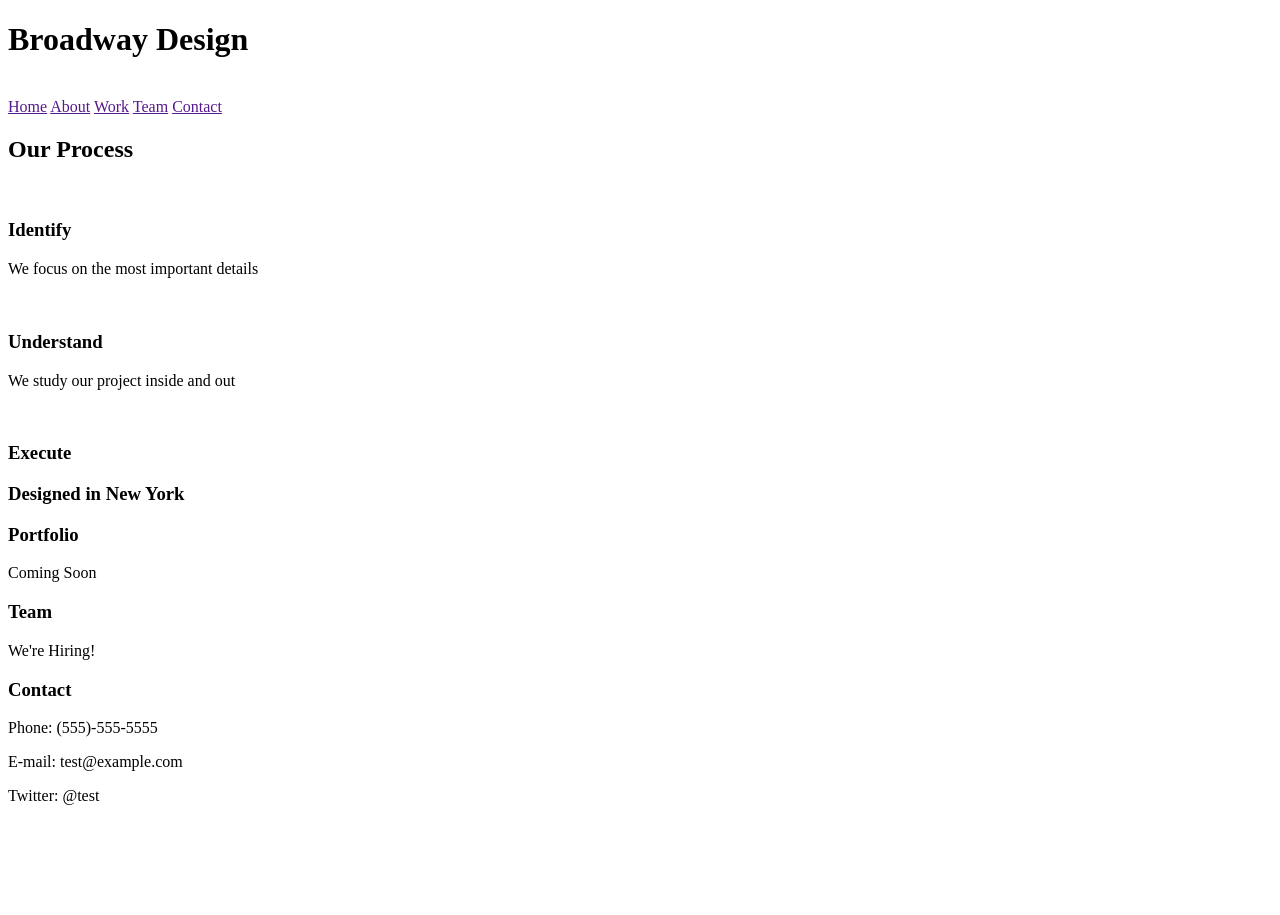
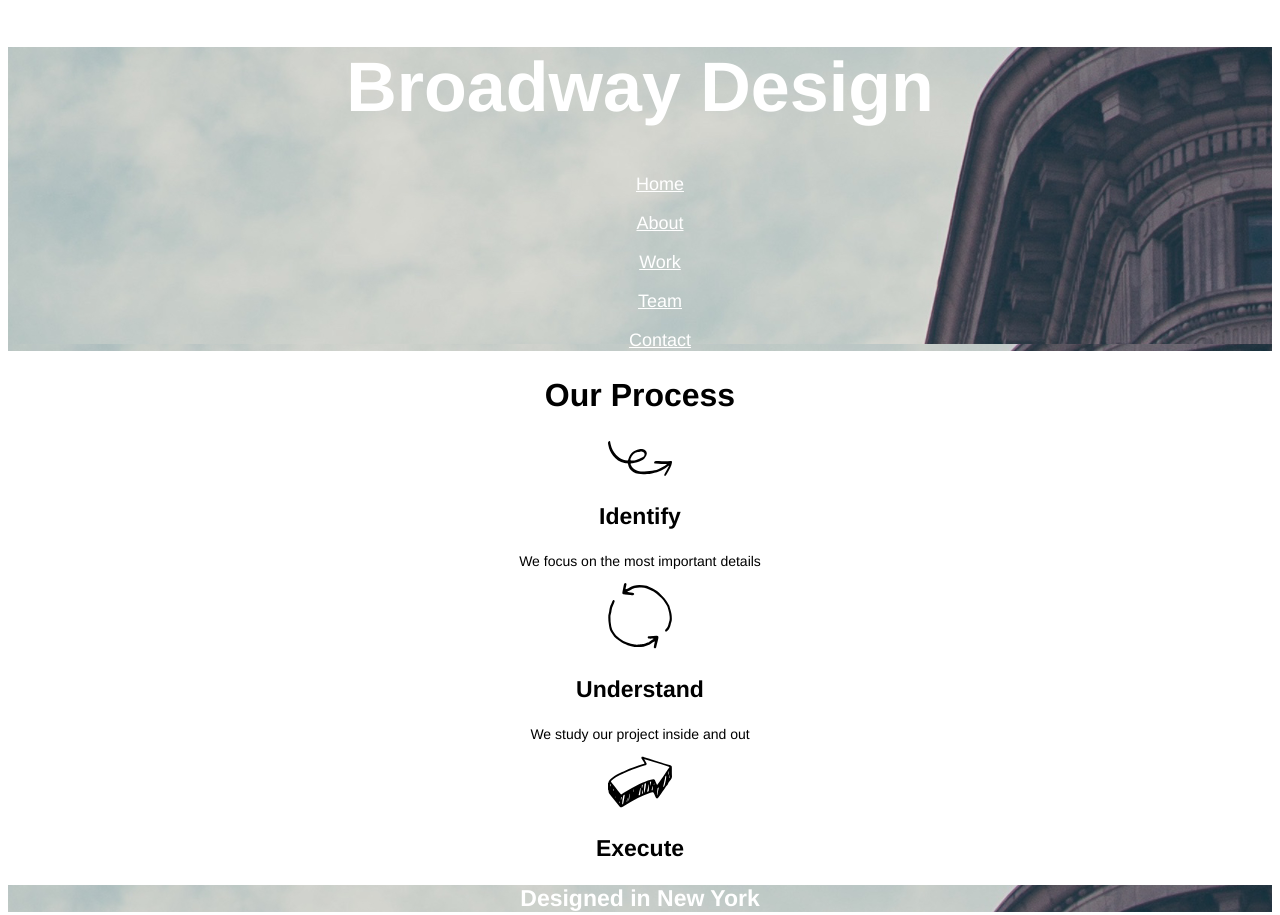
Before and after one commit to playmore99/Broadway-design, a plain HTML site: page index.html in a window 1280 px wide. Shown: the top 915 px of the page. Before the commit the page ends 821 px from the top, so only its background shows below. Drawn offline with Linux system fonts and the light colour scheme; files that its build step writes are made by us from their sources.

Commit message:
HTML and CS work in progress

```diff
--- a/index.html
+++ b/index.html
@@ -3,31 +3,36 @@
   <head>
     <meta charset="utf-8">
     <title>Broadway Design</title>
-    <link href="resources/css/style.css" type="style/css" rel="stylesheet" />
+    <link href="resources/style.css" type="text/css" rel="stylesheet" />
   </head>
   <body>
     <div id="page">
-      <div id="header">
+      <div class="background">
         <h1> Broadway Design</h1>
-        <br/>
-        <a href="">Home</a>
-        <a href="">About</a>
-        <a href="">Work</a>
-        <a href="">Team</a>
-        <a href="">Contact</a>
+        <ul>
+          <li><a href="">Home</a></li>
+          <br/>
+          <li><a href="">About</a></li>
+          <br/>
+          <li><a href="">Work</a></li>
+          <br/>
+          <li><a href="">Team</a></li>
+          <br/>
+          <li><a href="">Contact</a></li>
+        </ul>
       </div>
       <div class"content">
         <h2>Our Process</h2>
-        <img src="" />
+        <img src="resources/images/identify.svg" />
         <h3>Identify</h3>
         <p>We focus on the most important details</p>
-        <img src="" />
+        <img src="resources/images/understand.svg" />
         <h3>Understand</h3>
         <p>We study our project inside and out</p>
-        <img src="" />
+        <img src="resources/images/execute.svg" />
         <h3>Execute</h3>
       </div>
-      <h3 id="middle">Designed in New York</h3>
+      <h3 class="background">Designed in New York</h3>
       <div class="content">
         <h3>Portfolio</h3>
         <p>Coming Soon</p>
@@ -37,6 +42,13 @@
         <p>Phone: (555)-555-5555</p>
         <p>E-mail: test@example.com</p>
         <p>Twitter: @test</p>
+        <div id="footer">
+        <a href=""><p>@copy; Broadway 2017<p>Home</a>
+          <a href="">About</a>
+          <a href="">Work</a>
+          <a href="">Team</a>
+          <a href="">Contact</a>
+        </div>
       </div>
     </div>
   </body>
--- a/resources/style.css
+++ b/resources/style.css
@@ -0,0 +1,45 @@
+#page {
+  text-align: center;
+}
+
+#footer {
+  background-image: url("images/the-flatiron-building.png");
+  text-align: left;
+}
+
+.background {
+  background-image: url("images/the-flatiron-building.png");
+  color: white;
+}
+
+h1, h2, h3, p, a {
+  font-family: Helvetica, sans-serif;
+}
+
+a {
+  font-size: 18px;
+  color: white;
+}
+
+h1 {
+  font-size: 70px;
+  font-weight: bold;
+}
+
+h2 {
+  font-weight: bold;
+  font-size: 32px;
+}
+
+h3 {
+  font-size: 23px;
+  font-weight: bold;
+}
+
+p {
+  font-size: 14px;
+}
+
+ul {
+  list-style-type: none;
+}
```
